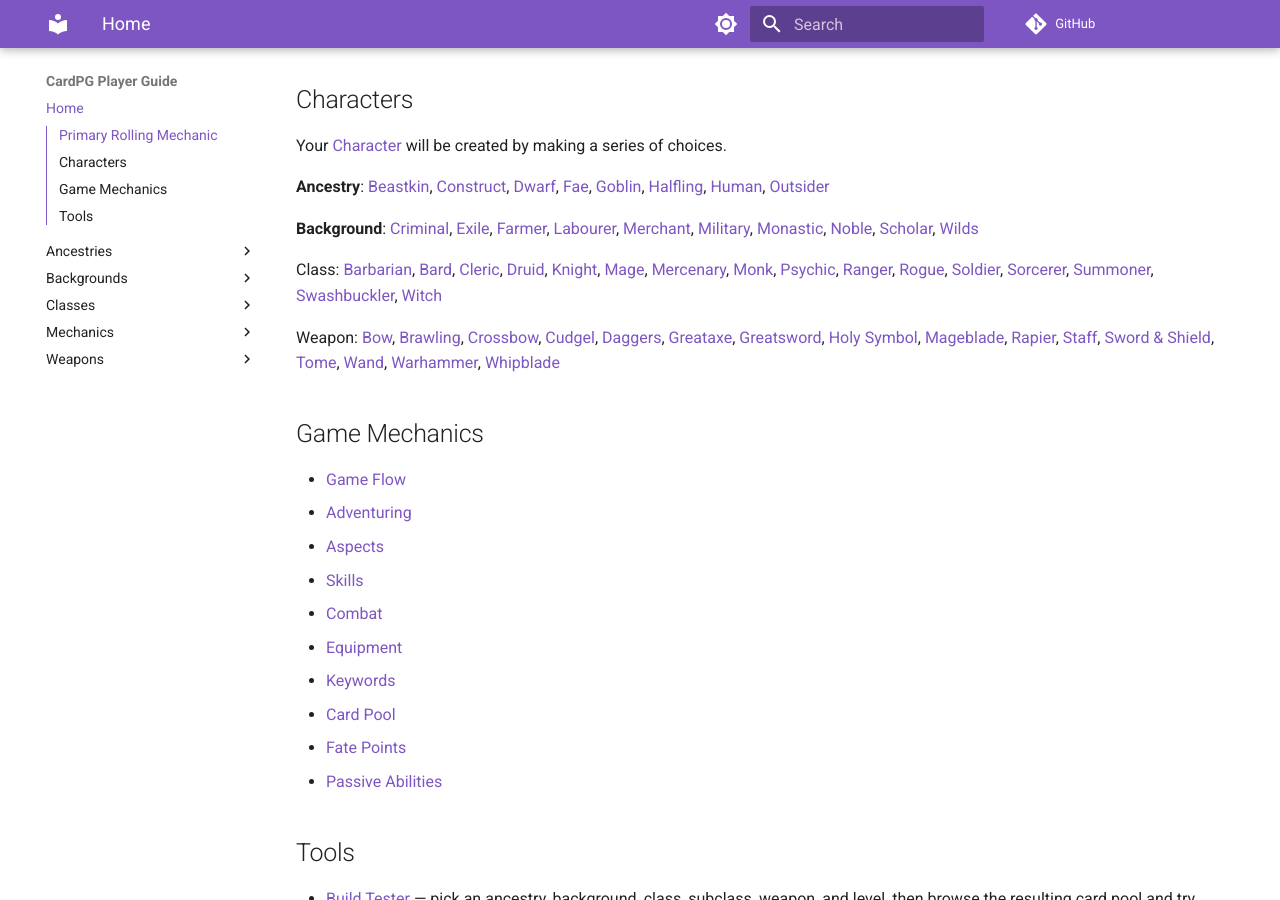
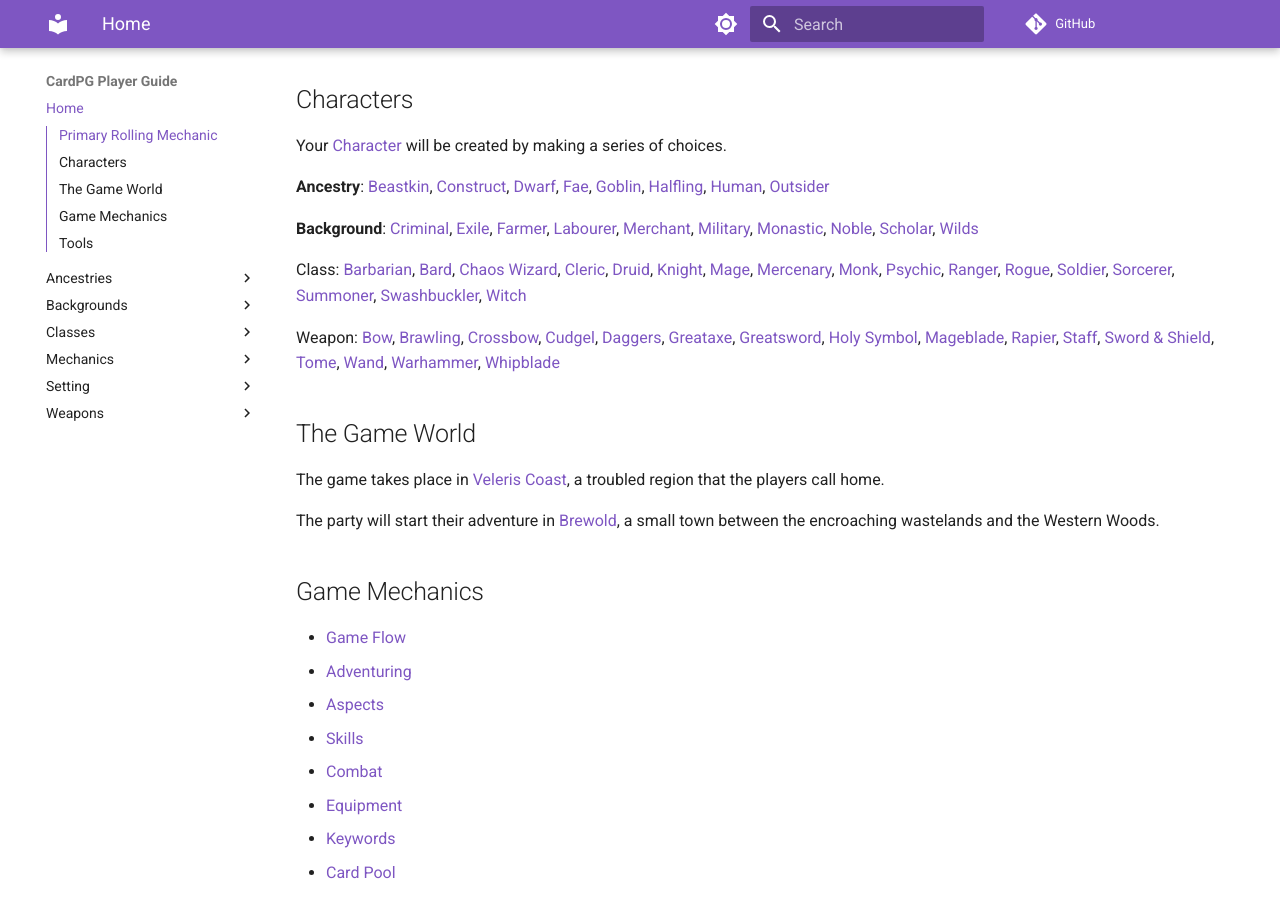
Before and after one commit to mrjoelpearce/CardPG-Guide, an MkDocs documentation site: the page built from docs/index.md, in a window 1280 px wide and 900 px high, scrolled down 357 px. Built offline with MkDocs 1.6.1 and Material for MkDocs 9.7.7, drawn with Linux system fonts in a browser that asks for light colours; comment, search, counter and statistics services are not loaded.

Commit message:
Add Veleris Coast setting and Chaos Wizard class
Mirrors the same additions in the CardPG system repo's Obsidian vault:
a new Setting section (Veleris Coast, Brewold, Ragwater, Everfield)
giving the world a home region and starting town, and the Chaos
Wizard class page.

```diff
--- a/docs/index.md
+++ b/docs/index.md
@@ -11,9 +11,14 @@ Your [Character](Mechanics/Character.md) will be created by making a series of c
 
 **Background**: [Criminal](Backgrounds/Criminal.md), [Exile](Backgrounds/Exile.md), [Farmer](Backgrounds/Farmer.md), [Labourer](Backgrounds/Labourer.md), [Merchant](Backgrounds/Merchant.md), [Military](Backgrounds/Military.md), [Monastic](Backgrounds/Monastic.md), [Noble](Backgrounds/Noble.md), [Scholar](Backgrounds/Scholar.md), [Wilds](Backgrounds/Wilds.md)
 
-Class: [Barbarian](Classes/Barbarian.md), [Bard](Classes/Bard.md), [Cleric](Classes/Cleric.md), [Druid](Classes/Druid.md), [Knight](Classes/Knight.md), [Mage](Classes/Mage.md), [Mercenary](Classes/Mercenary.md), [Monk](Classes/Monk.md), [Psychic](Classes/Psychic.md), [Ranger](Classes/Ranger.md), [Rogue](Classes/Rogue.md), [Soldier](Classes/Soldier.md), [Sorcerer](Classes/Sorcerer.md), [Summoner](Classes/Summoner.md), [Swashbuckler](Classes/Swashbuckler.md), [Witch](Classes/Witch.md)
+Class: [Barbarian](Classes/Barbarian.md), [Bard](Classes/Bard.md), [Chaos Wizard](Classes/Chaos%20Wizard.md), [Cleric](Classes/Cleric.md), [Druid](Classes/Druid.md), [Knight](Classes/Knight.md), [Mage](Classes/Mage.md), [Mercenary](Classes/Mercenary.md), [Monk](Classes/Monk.md), [Psychic](Classes/Psychic.md), [Ranger](Classes/Ranger.md), [Rogue](Classes/Rogue.md), [Soldier](Classes/Soldier.md), [Sorcerer](Classes/Sorcerer.md), [Summoner](Classes/Summoner.md), [Swashbuckler](Classes/Swashbuckler.md), [Witch](Classes/Witch.md)
 
 Weapon: [Bow](Weapons/Bow.md), [Brawling](Weapons/Brawling.md), [Crossbow](Weapons/Crossbow.md), [Cudgel](Weapons/Cudgel.md), [Daggers](Weapons/Daggers.md), [Greataxe](Weapons/Greataxe.md), [Greatsword](Weapons/Greatsword.md), [Holy Symbol](Weapons/Holy%20Symbol.md), [Mageblade](Weapons/Mageblade.md), [Rapier](Weapons/Rapier.md), [Staff](Weapons/Staff.md), [Sword & Shield](Weapons/Sword%20%26%20Shield.md), [Tome](Weapons/Tome.md), [Wand](Weapons/Wand.md), [Warhammer](Weapons/Warhammer.md), [Whipblade](Weapons/Whipblade.md)
+
+## The Game World
+The game takes place in [Veleris Coast](Setting/Veleris%20Coast.md), a troubled region that the players call home.
+
+The party will start their adventure in [Brewold](Setting/Brewold.md), a small town between the encroaching wastelands and the Western Woods.
 
 ## Game Mechanics
 
```
Also changed, not shown: docs/Ancestries/Human.md (+1 -1 lines), docs/Classes/Chaos Wizard.md (added, +5 -0 lines), docs/Setting/Brewold.md (added, +5 -0 lines), docs/Setting/Everfield.md (added, +1 -0 lines), docs/Setting/Ragwater.md (added, +1 -0 lines), docs/Setting/Veleris Coast.md (added, +15 -0 lines), docs/Setting/veleris_coast.webp (added).
